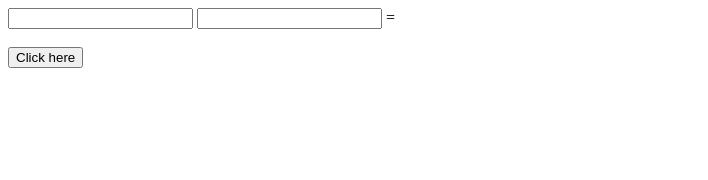
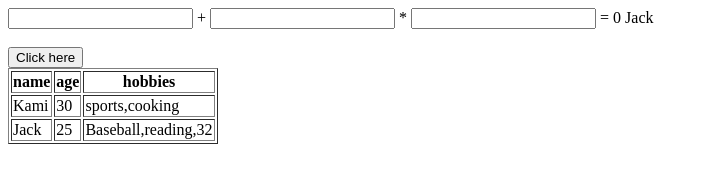
Before and after one commit to karouhifar/TypeScript, a website: page index.html in a window 1280 px wide. Both pictures are taken after a click on the button "Click here". Shown: the whole page, without its empty margins (0-708 px from the left). Drawn offline with Linux system fonts and the light colour scheme.

Commit message:
updated code

```diff
--- a/code.js
+++ b/code.js
@@ -1,9 +1,49 @@
+var __awaiter = (this && this.__awaiter) || function (thisArg, _arguments, P, generator) {
+    function adopt(value) { return value instanceof P ? value : new P(function (resolve) { resolve(value); }); }
+    return new (P || (P = Promise))(function (resolve, reject) {
+        function fulfilled(value) { try { step(generator.next(value)); } catch (e) { reject(e); } }
+        function rejected(value) { try { step(generator["throw"](value)); } catch (e) { reject(e); } }
+        function step(result) { result.done ? resolve(result.value) : adopt(result.value).then(fulfilled, rejected); }
+        step((generator = generator.apply(thisArg, _arguments || [])).next());
+    });
+};
+var __generator = (this && this.__generator) || function (thisArg, body) {
+    var _ = { label: 0, sent: function() { if (t[0] & 1) throw t[1]; return t[1]; }, trys: [], ops: [] }, f, y, t, g;
+    return g = { next: verb(0), "throw": verb(1), "return": verb(2) }, typeof Symbol === "function" && (g[Symbol.iterator] = function() { return this; }), g;
+    function verb(n) { return function (v) { return step([n, v]); }; }
+    function step(op) {
+        if (f) throw new TypeError("Generator is already executing.");
+        while (_) try {
+            if (f = 1, y && (t = op[0] & 2 ? y["return"] : op[0] ? y["throw"] || ((t = y["return"]) && t.call(y), 0) : y.next) && !(t = t.call(y, op[1])).done) return t;
+            if (y = 0, t) op = [op[0] & 2, t.value];
+            switch (op[0]) {
+                case 0: case 1: t = op; break;
+                case 4: _.label++; return { value: op[1], done: false };
+                case 5: _.label++; y = op[1]; op = [0]; continue;
+                case 7: op = _.ops.pop(); _.trys.pop(); continue;
+                default:
+                    if (!(t = _.trys, t = t.length > 0 && t[t.length - 1]) && (op[0] === 6 || op[0] === 2)) { _ = 0; continue; }
+                    if (op[0] === 3 && (!t || (op[1] > t[0] && op[1] < t[3]))) { _.label = op[1]; break; }
+                    if (op[0] === 6 && _.label < t[1]) { _.label = t[1]; t = op; break; }
+                    if (t && _.label < t[2]) { _.label = t[2]; _.ops.push(op); break; }
+                    if (t[2]) _.ops.pop();
+                    _.trys.pop(); continue;
+            }
+            op = body.call(thisArg, _);
+        } catch (e) { op = [6, e]; y = 0; } finally { f = t = 0; }
+        if (op[0] & 5) throw op[1]; return { value: op[0] ? op[1] : void 0, done: true };
+    }
+};
 var buttom = document.getElementById("button");
 var num1Dom = document.getElementById("num1");
 var num2Dom = document.getElementById("num2");
+var num3Dom = document.getElementById("num3");
+var tBody = document.getElementById("dataJSON");
 var result = document.getElementById("result");
 var Data = /** @class */ (function () {
-    function Data() {
+    function Data(num1, num2) {
+        this.num1 = num1;
+        this.num2 = num2;
     }
     Object.defineProperty(Data.prototype, "getNumber", {
         get: function () {
@@ -12,25 +52,39 @@ var Data = /** @class */ (function () {
         enumerable: false,
         configurable: true
     });
-    Object.defineProperty(Data.prototype, "setNumber", {
-        set: function (_a) {
-            var num1 = _a.num1, num2 = _a.num2;
-            this.num1 = +num1;
-            this.num2 = +num2;
-        },
-        enumerable: false,
-        configurable: true
-    });
+    Data.prototype.doubleAmount = function (double, nameData) {
+        var name = { name: nameData };
+        console.log(name);
+        console.log(this.getNumber);
+        return this.getNumber * double + " " + name.name;
+    };
     return Data;
 }());
-var numbers;
-(function (numbers) {
-    numbers[numbers["num1"] = +num1Dom] = "num1";
-    numbers[numbers["num2"] = +num2Dom] = "num2";
-})(numbers || (numbers = {}));
-;
+function getJSONData() {
+    return __awaiter(this, void 0, void 0, function () {
+        var dataJSON;
+        return __generator(this, function (_a) {
+            switch (_a.label) {
+                case 0: return [4 /*yield*/, fetch("./data.json").then()];
+                case 1:
+                    dataJSON = _a.sent();
+                    return [2 /*return*/, dataJSON];
+            }
+        });
+    });
+}
 buttom.addEventListener("click", function () {
-    var data = new Data();
-    data.setNumber(numbers);
-    result.innerHTML = data.getNumber;
+    var data = new Data(+num1Dom.value, +num2Dom.value);
+    var result1 = data.doubleAmount(+num3Dom.value, "Jack");
+    getJSONData().then(function (json) { return json.json(); }).then(function (data) {
+        var stringData = "";
+        for (var _i = 0, data_1 = data; _i < data_1.length; _i++) {
+            var dataArray = data_1[_i];
+            stringData += "<tr><td>" + dataArray.name + "</td><td>" + dataArray.age + "</td><td>" + dataArray.hobbies + "</td></tr>";
+        }
+        tBody.innerHTML = stringData;
+    });
+    //  or  data.setNumber(numbers);
+    result.innerHTML = result1;
+    // or  result.innerHTML = <any> data.getNumber;
 });
--- /dev/null
+++ b/data.json
@@ -0,0 +1,12 @@
+[
+  {
+    "name": "Kami",
+    "age": 30,
+    "hobbies": ["sports", "cooking"]
+  },
+  {
+    "name": "Jack",
+    "age": 25,
+    "hobbies": ["Baseball", "reading", 32]
+  }
+]
--- a/index.html
+++ b/index.html
@@ -7,9 +7,20 @@
     <title>Title</title>
   </head>
   <body>
-    <input type="text" id="num1" />
-    <input type="text" id="num2" /> = <span id="result"></span> <br />
+    <input type="text" id="num1" /> + <input type="text" id="num2" /> *
+    <input type="text" id="num3" /> = <span id="result"></span> <br />
     <br /><button id="button">Click here</button>
+    <br />
+    <table border="1">
+      <thead>
+        <tr>
+          <th>name</th>
+          <th>age</th>
+          <th>hobbies</th>
+        </tr>
+      </thead>
+      <tbody id="dataJSON"></tbody>
+    </table>
     <script src="./code.js" defer></script>
   </body>
 </html>
```
Also changed, not shown: code.ts (+41 -13 lines).
